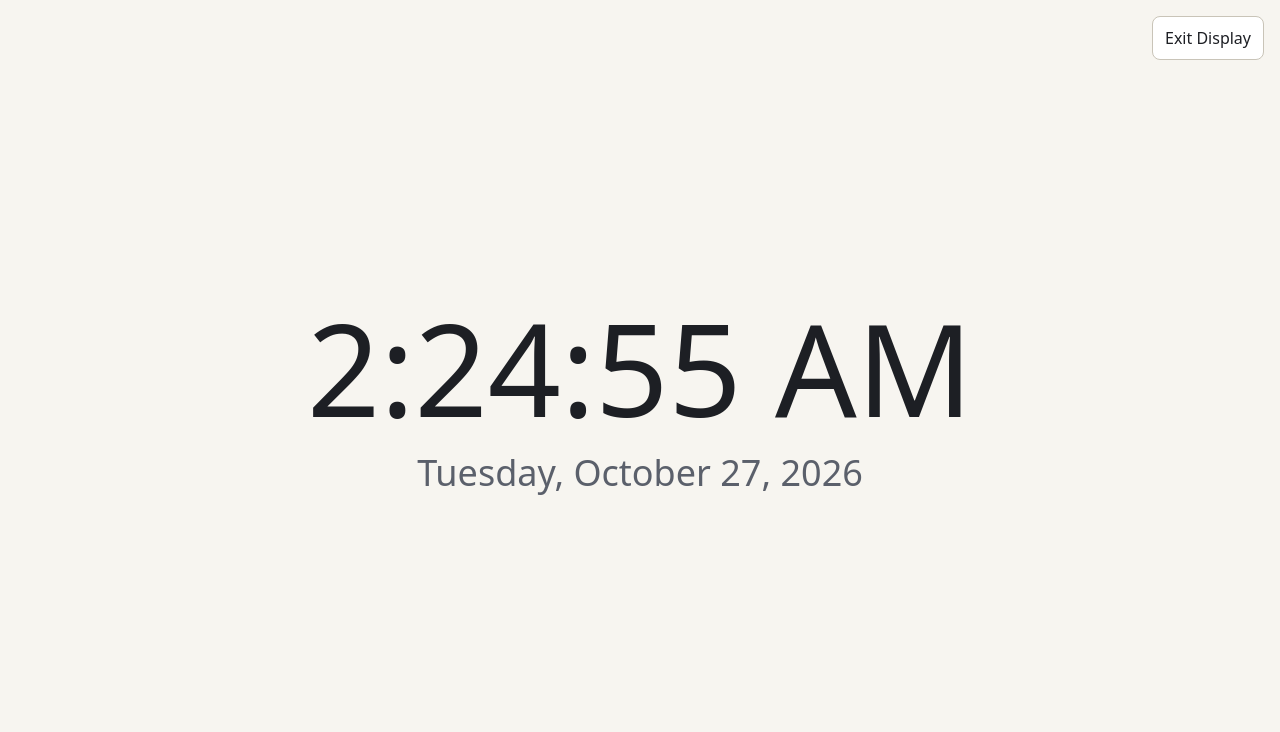
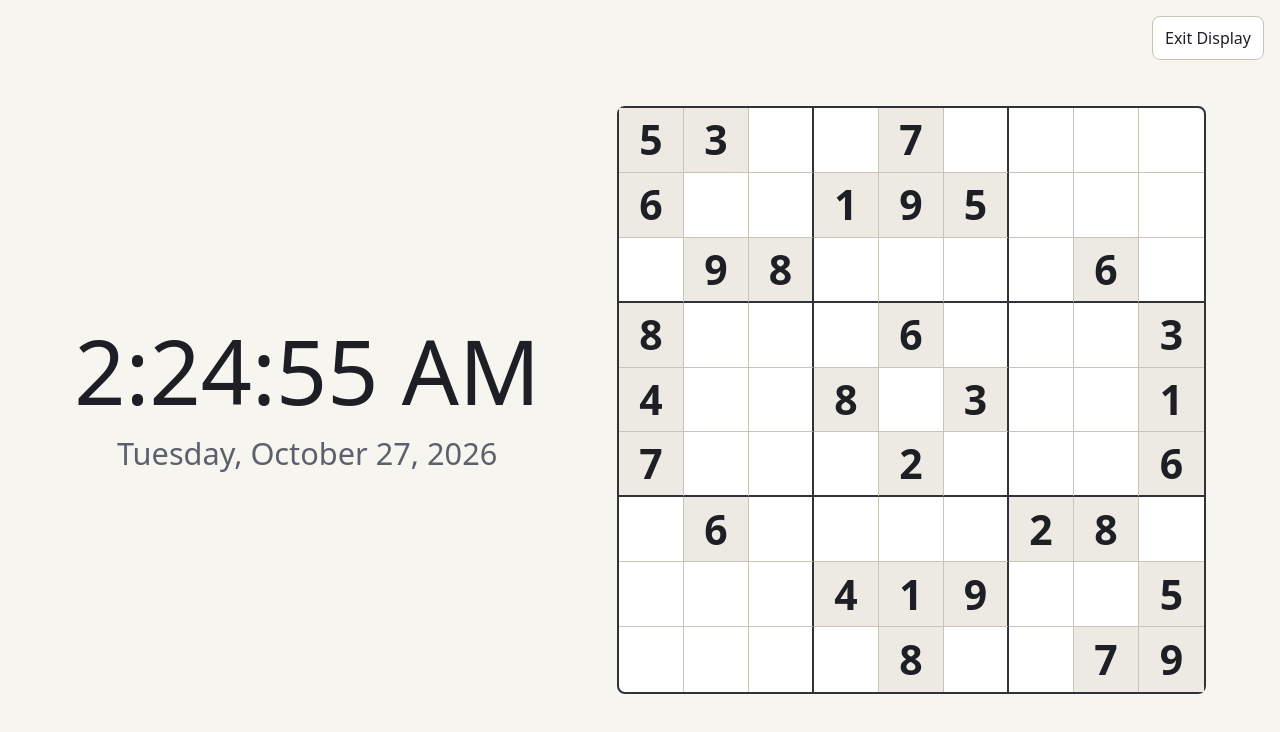
Before and after one commit to JonahBreipohl/sudoku, a React (Vite) app: page / in a window 1280 px wide. Both pictures are taken after a click on the button "Display". Shown: the top 732 px of the page. Built offline with nearby package versions, Linux system fonts and the light colour scheme.

Commit message:
M9-02: render the current game read-only in Display mode
Co-Authored-By: Claude Sonnet 5.5 <noreply@anthropic.com>
Claude-Session: https://claude.ai/code/session_01EhhwW2Ch8dmtyCg6YDtcif

```diff
--- a/src/ui/App.tsx
+++ b/src/ui/App.tsx
@@ -124,7 +124,13 @@ export function App({ source }: { source?: PuzzleSource } = {}) {
       document.querySelector<HTMLElement>(next === "display" ? ".display-exit" : "[data-display-toggle]")?.focus(),
     );
   }, []);
-  if (mode === "display") return <DisplayMode onExit={() => setMode("play")} />;
+  if (mode === "display") {
+    return (
+      <GameProvider store={store}>
+        <DisplayMode onExit={() => setMode("play")} />
+      </GameProvider>
+    );
+  }
   return (
     <GameProvider store={store}>
       <Game
--- /dev/null
+++ b/src/ui/display/DisplayBoard.tsx
@@ -0,0 +1,42 @@
+import { maskDigits } from "../../engine";
+import { cellLabel } from "../components/Cell";
+import { useGame } from "../useGame";
+
+const IDX = Array.from({ length: 9 }, (_, i) => i);
+const NOTE_SLOTS = [1, 2, 3, 4, 5, 6, 7, 8, 9] as const;
+
+/** Read-only render of the current game. Not interactive: cells are plain, unfocusable divs. */
+export function DisplayBoard() {
+  const { game } = useGame();
+  return (
+    <div className="dboard" role="grid" aria-label="Current game, read only" aria-readonly="true">
+      {IDX.map((r) => (
+        <div className="dboard-row" role="row" key={r}>
+          {IDX.map((c) => {
+            const cell = r * 9 + c;
+            const value = game.board[cell]!;
+            const given = game.givens[cell] !== 0;
+            const notes = game.notes[cell] ?? 0;
+            const conflict = game.conflicts.has(cell);
+            const cls = ["dcell", given ? "dcell--given" : value !== 0 ? "dcell--entry" : "", conflict && "dcell--conflict"]
+              .filter(Boolean)
+              .join(" ");
+            return (
+              <div role="gridcell" key={c} className={cls} data-cell={cell} aria-label={cellLabel(cell, value, given, notes, conflict)}>
+                {value !== 0 ? (
+                  value
+                ) : notes !== 0 ? (
+                  <span className="dnotes" aria-hidden="true">
+                    {NOTE_SLOTS.map((d) => (
+                      <span key={d}>{maskDigits(notes).includes(d) ? d : ""}</span>
+                    ))}
+                  </span>
+                ) : null}
+              </div>
+            );
+          })}
+        </div>
+      ))}
+    </div>
+  );
+}
--- a/src/ui/display/DisplayMode.tsx
+++ b/src/ui/display/DisplayMode.tsx
@@ -1,6 +1,7 @@
 import { useEffect, useRef, useState } from "react";
 import { formatClockSeconds, formatLongDate } from "../clock";
 import { useSecondTick } from "../useSecondTick";
+import { DisplayBoard } from "./DisplayBoard";
 import "./display.css";
 
 function pageVisible(): boolean {
@@ -35,8 +36,11 @@ export function DisplayMode({ onExit }: { onExit: () => void }) {
     <div className="display">
       <main className="display-body">
         <h1 className="sr-only">Display mode</h1>
-        <p className="display-time">{formatClockSeconds(now)}</p>
-        <p className="display-date">{formatLongDate(now)}</p>
+        <div className="display-clock">
+          <p className="display-time">{formatClockSeconds(now)}</p>
+          <p className="display-date">{formatLongDate(now)}</p>
+        </div>
+        <DisplayBoard />
       </main>
       <button ref={buttonRef} type="button" className="ctl display-exit" onClick={onExit} aria-keyshortcuts="Escape">
         Exit Display
--- a/src/ui/display/display.css
+++ b/src/ui/display/display.css
@@ -17,6 +17,13 @@
   gap: 2cqmin;
   padding: var(--gutter);
   text-align: center;
+}
+
+.display-clock {
+  display: flex;
+  flex-direction: column;
+  align-items: center;
+  gap: 2cqmin;
 }
 
 .display-time {
@@ -57,3 +64,109 @@
     font-size: 5.5cqw;
   }
 }
+
+/* Read-only board. Sized from the display container so it scales from 720p to 4K and portrait. */
+.dboard {
+  --dsize: min(70cqh, 44cqw);
+  width: var(--dsize);
+  height: var(--dsize);
+  flex: none;
+  display: grid;
+  grid-template-rows: repeat(9, 1fr);
+  background: var(--surface);
+  border: 0.3cqmin solid var(--line-strong);
+  border-radius: 1cqmin;
+  container-type: size;
+  container-name: dboard;
+}
+
+.dboard-row {
+  display: grid;
+  grid-template-columns: repeat(9, 1fr);
+}
+
+.dcell {
+  display: flex;
+  align-items: center;
+  justify-content: center;
+  border-right: 1px solid var(--line);
+  border-bottom: 1px solid var(--line);
+  font-size: 7cqmin;
+  font-variant-numeric: tabular-nums;
+  line-height: 1;
+  min-width: 0;
+}
+
+.dcell:nth-child(3n) {
+  border-right: 0.5cqmin solid var(--line-strong);
+}
+.dcell:last-child {
+  border-right: 0;
+}
+.dboard-row:nth-child(3n) > .dcell {
+  border-bottom: 0.5cqmin solid var(--line-strong);
+}
+.dboard-row:last-child > .dcell {
+  border-bottom: 0;
+}
+
+.dcell--given {
+  background: var(--given-bg);
+  color: var(--given);
+  font-weight: 700;
+}
+
+.dcell--entry {
+  color: var(--entry);
+  font-weight: 400;
+}
+
+/* Conflicts get a wavy underline as well as color. */
+.dcell--conflict {
+  background: var(--conflict-bg);
+  color: var(--conflict);
+  text-decoration: underline wavy;
+  text-underline-offset: 0.6cqmin;
+}
+
+/* Notes are subdued: small, muted, light weight. */
+.dnotes {
+  display: grid;
+  grid-template-columns: repeat(3, 1fr);
+  grid-template-rows: repeat(3, 1fr);
+  width: 100%;
+  height: 100%;
+  padding: 4%;
+  box-sizing: border-box;
+  font-size: 2.4cqmin;
+  font-weight: 300;
+  color: var(--text-muted);
+  text-align: center;
+  align-items: center;
+}
+
+@container display (orientation: landscape) {
+  .display-body {
+    flex-direction: row;
+    gap: 6cqw;
+  }
+  .display-clock {
+    flex: 0 1 auto;
+    min-width: 0;
+  }
+  .dboard {
+    --dsize: min(84cqh, 46cqw);
+  }
+  .display-time {
+    font-size: min(22cqh, 7cqw);
+  }
+  .display-date {
+    font-size: min(4cqh, 2.4cqw);
+  }
+}
+
+@container display (orientation: portrait) {
+  .dboard {
+    --dsize: min(90cqw, 48cqh);
+  }
+}
```
Also changed, not shown: 1 other file (tests, documents, lock files or other folders).
